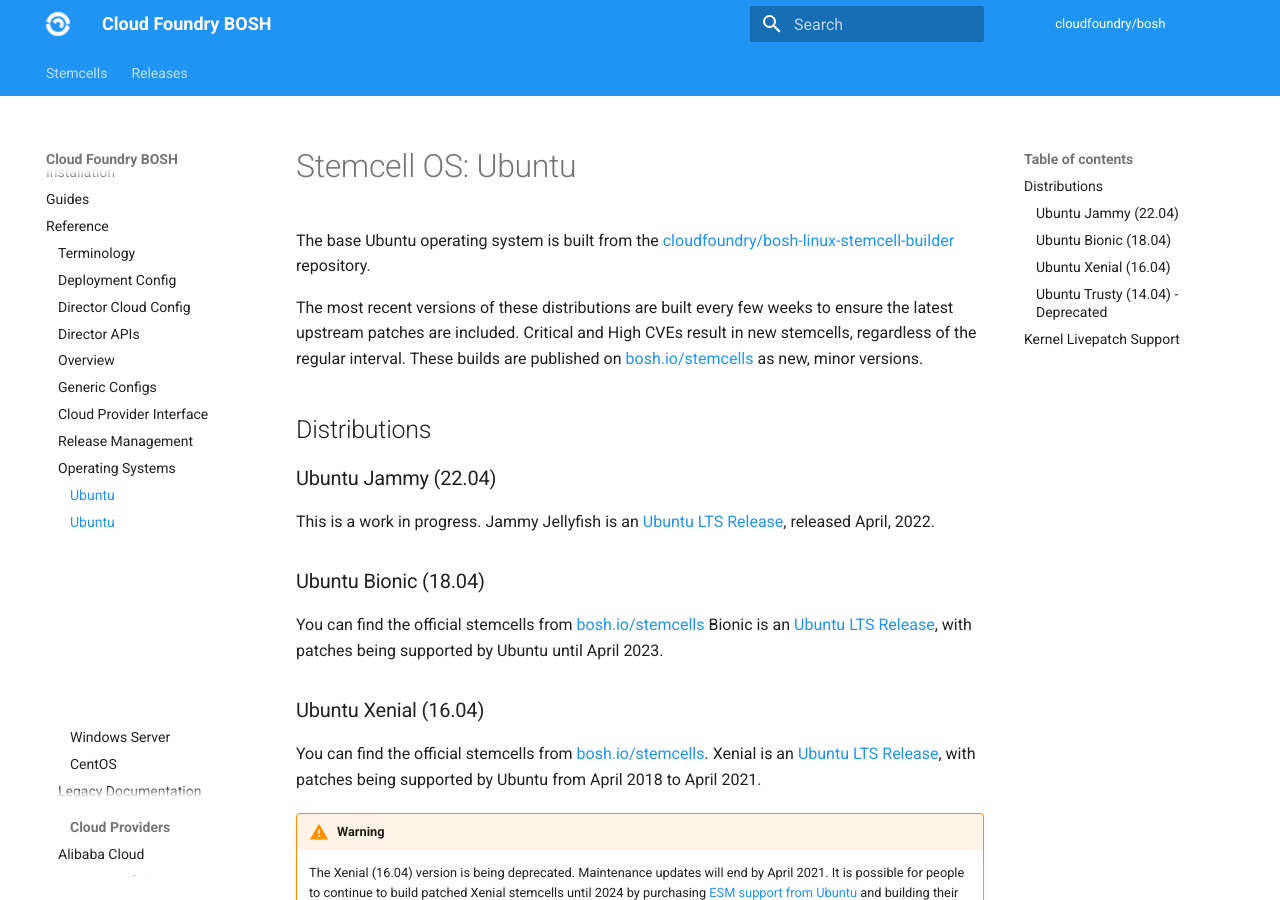
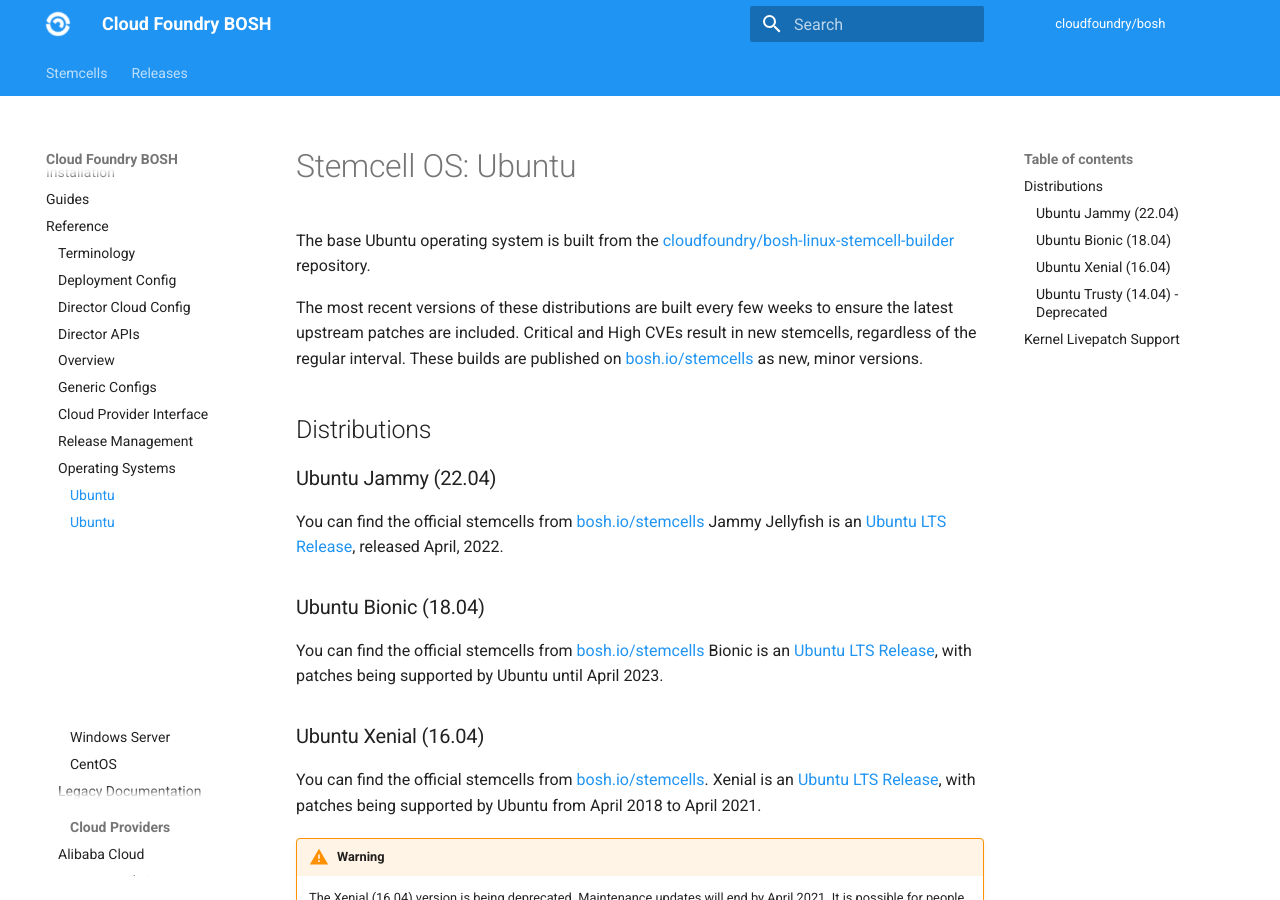
Before and after one commit to cloudfoundry/docs-bosh, an MkDocs documentation site: the page built from content/ubuntu-os.md, in a window 1280 px wide and 900 px high. Built offline with MkDocs 1.6.1 and Material for MkDocs 9.7.7, drawn with Linux system fonts in a browser that asks for light colours; old or Windows-style settings are respelled for this version of MkDocs.

Commit message:
Update jammy to not imply beta

```diff
--- a/content/ubuntu-os.md
+++ b/content/ubuntu-os.md
@@ -8,7 +8,7 @@ The most recent versions of these distributions are built every few weeks to ens
 
 ### Ubuntu Jammy (22.04) {: #ubuntu-jammy }
 
-This is a work in progress.  Jammy Jellyfish is an [Ubuntu LTS Release](https://wiki.ubuntu.com/LTS), released April, 2022.
+You can find the official stemcells from [bosh.io/stemcells](https://bosh.io/stemcells#ubuntu-jammy)  Jammy Jellyfish is an [Ubuntu LTS Release](https://wiki.ubuntu.com/LTS), released April, 2022.
 
 ### Ubuntu Bionic (18.04) {: #ubuntu-bionic }
 
```
